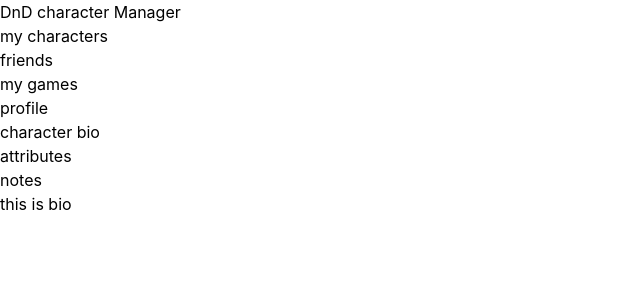
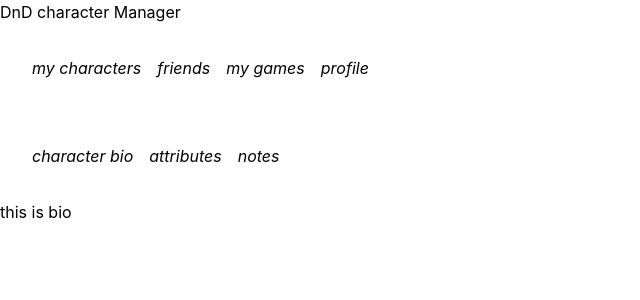
Before and after one commit to G-bot987/NextDnDCharacterManager, a Next.js app: page / in a window 1280 px wide. Shown: the top 300 px of the page, without its empty margins (0-640 px from the left). Built offline with nearby package versions, Linux system fonts and the light colour scheme.

Commit message:
basic styling

```diff
--- a/pages/components/Header.tsx
+++ b/pages/components/Header.tsx
@@ -2,25 +2,26 @@ import React from "react";
 
 export default function Header() {
   return (
-    <div>
+    <div className="flex flex-col">
       <h1>DnD character Manager</h1>
-      <div className="headercontainer">
-        <div className="headertab">
+
+      <ul className="inline-flex text-base p-8 italic space-x-4">
+        <li className="headertab">
           <a href="#">my characters</a>
-        </div>
+        </li>
 
-        <div className="headertab">
+        <li className="headertab">
           <a href="#">friends </a>
-        </div>
+        </li>
 
-        <div className="headertab">
+        <li className="headertab">
           <a href="#">my games</a>
-        </div>
+        </li>
 
-        <div className="headertab">
+        <li className="headertab">
           <a href="#">profile</a>
-        </div>
-      </div>
+        </li>
+      </ul>
     </div>
   );
 }
--- a/pages/index.tsx
+++ b/pages/index.tsx
@@ -27,7 +27,7 @@ export default function App() {
 
   const handlePageChange = (page: any) => setCurrentPG(page);
   return (
-    <div>
+    <div className="flex-col flex justify-evenly flex-wrap">
       <Header />
       {/* We are passing the currentPage from state and the function to update it */}
       <NavTabs currentPage={pg} handlePageChange={handlePageChange} />
--- a/pages/navbar/NavLinks.tsx
+++ b/pages/navbar/NavLinks.tsx
@@ -11,9 +11,8 @@ interface Props {
 // We assign them to their own variable names
 function NavTabs({ currentPage, handlePageChange }: Props) {
   return (
-    <div className="container">
-      <div className="listcontainer">
-        <div className="navtab">
+    <ul className={`inline-flex text-base p-8 italic space-x-4`}>
+      <li className="navtab">
         <a
           href="#bio"
           onClick={() => handlePageChange("bio")}
@@ -23,8 +22,8 @@ function NavTabs({ currentPage, handlePageChange }: Props) {
         >
           character bio
         </a>
-        </div>
-        <div className="navtab">
+      </li>
+      <li className="navtab">
         <a
           href="#attributes"
           onClick={() => handlePageChange("attributes")}
@@ -35,9 +34,9 @@ function NavTabs({ currentPage, handlePageChange }: Props) {
         >
           attributes
         </a>
-        </div>
+      </li>
 
-        <div className="navtab">
+      <li className="navtab">
         <a
           href="#notes"
           onClick={() => handlePageChange("notes")}
@@ -46,9 +45,8 @@ function NavTabs({ currentPage, handlePageChange }: Props) {
         >
           notes
         </a>
-        </div>
-      </div>
-    </div>
+      </li>
+    </ul>
   );
 }
 
```
Lines whose indentation alone changed are shown as unchanged.
